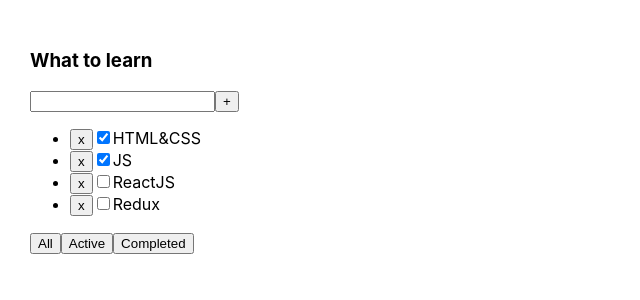
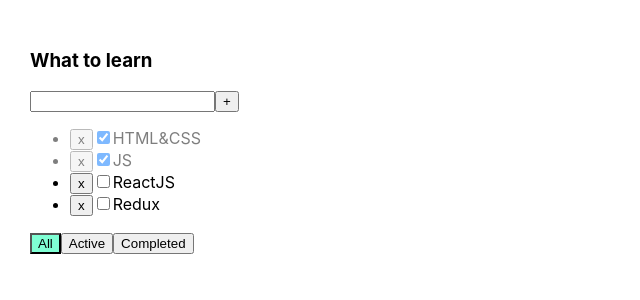
Before and after one commit to LapatinKostya/todolist, a React (Create React App) app: page / in a window 1280 px wide. Shown: the top 300 px of the page, without its empty margins (0-640 px from the left). Built offline with nearby package versions, Linux system fonts and the light colour scheme.

Commit message:
04. checkbox, trim, conditionalRendering

```diff
--- a/src/App.css
+++ b/src/App.css
@@ -1,8 +1,24 @@
 .App {
-  padding: 30px;
-  display: flex;
+    padding: 30px;
+    display: flex;
 }
 
 .App > div {
-  margin-right: 50px;
+    margin-right: 50px;
 }
+
+.error {
+    border: red 1px solid;
+}
+
+.error-message {
+    color: red;
+}
+
+.active-filter {
+    background-color: aquamarine;
+}
+
+.is-done {
+    opacity: 0.5;
+}
--- a/src/App.tsx
+++ b/src/App.tsx
@@ -25,6 +25,14 @@
         setTasks([newTask, ...tasks])
     }
 
+    const changeTaskStatus = (id: string, isDone: boolean) => {
+        let task = tasks.find(t => (t.id === id))
+        if (task) {
+            task.isDone = isDone
+            setTasks([...tasks])
+        }
+    }
+
     let tasksForTodolist = tasks
 
     if (filter === 'active') {
@@ -45,6 +53,8 @@
                 removeTask={removeTask}
                 changeFilter={changeFilter}
                 addTask={addTask}
+                changeTaskStatus={changeTaskStatus}
+                filter={filter}
             />
         </div>
     );
--- a/src/components/Todolist.tsx
+++ b/src/components/Todolist.tsx
@@ -7,6 +7,8 @@
     removeTask: (id: string) => void
     changeFilter: (type: filterType) => void
     addTask: (task: string) => void
+    changeTaskStatus: (id: string, isDone: boolean) => void
+    filter: filterType
 }
 
 type TasksType = {
@@ -18,13 +20,20 @@
 export const Todolist = (props: TodolistPropsType) => {
 
     const [task, setTask] = useState<string>('')
+    const [error, setError] = useState<string>('')
 
     const onChangeHandler = (e: ChangeEvent<HTMLInputElement>) => {
+        setError('')
         setTask(e.currentTarget.value)
     }
     const onClickHandler = () => {
-        props.addTask(task)
-        setTask('')
+        if (task.trim()) {
+            props.addTask(task)
+            setTask('')
+            setError('')
+        } else {
+            setError('Should be required')
+        }
     }
     const onClickAll = () => {
         props.changeFilter('all')
@@ -38,34 +47,41 @@
     const removeTaskHandler = (id: string) => {
         props.removeTask(id)
     }
-    const onEnter = (e: KeyboardEvent<HTMLInputElement>) => {
+    const onKeyPress = (e: KeyboardEvent<HTMLInputElement>) => {
         if (e.key === 'Enter') {
             onClickHandler()
         }
     }
-
     return (
         <div>
             <h3>{props.title}</h3>
             <div>
-                <input value={task} onChange={onChangeHandler} onKeyDown={onEnter}/>
+                <input className={error ? 'error' : ''} value={task} onChange={onChangeHandler} onKeyDown={onKeyPress}/>
                 <button onClick={onClickHandler}>+</button>
+                {error && <div className={'error-message'}>{error}</div>}
             </div>
             <ul>
                 {props.tasks.map(el => {
+                    const onCheckboxHandler = (e: ChangeEvent<HTMLInputElement>) => {
+                        let newValue = e.currentTarget.checked
+                        props.changeTaskStatus(el.id, newValue)
+                    }
                     return (
-                        <li key={el.id}>
+                        <li key={el.id} className={el.isDone ? 'is-done ' : ''}>
                             <button onClick={() => removeTaskHandler(el.id)}>x</button>
-                            <input type="checkbox" checked={el.isDone}/>
+                            <input type="checkbox" checked={el.isDone} onChange={onCheckboxHandler}/>
                             <span>{el.title}</span>
                         </li>
                     )
                 })}
             </ul>
             <div>
-                <button onClick={onClickAll}>All</button>
-                <button onClick={onClickActive}>Active</button>
-                <button onClick={onClickCompleted}>Completed</button>
+                <button className={props.filter === 'all' ? 'active-filter' : ''} onClick={onClickAll}>All</button>
+                <button className={props.filter === 'active' ? 'active-filter' : ''} onClick={onClickActive}>Active
+                </button>
+                <button className={props.filter === 'completed' ? 'active-filter' : ''}
+                        onClick={onClickCompleted}>Completed
+                </button>
             </div>
         </div>
     )
```
